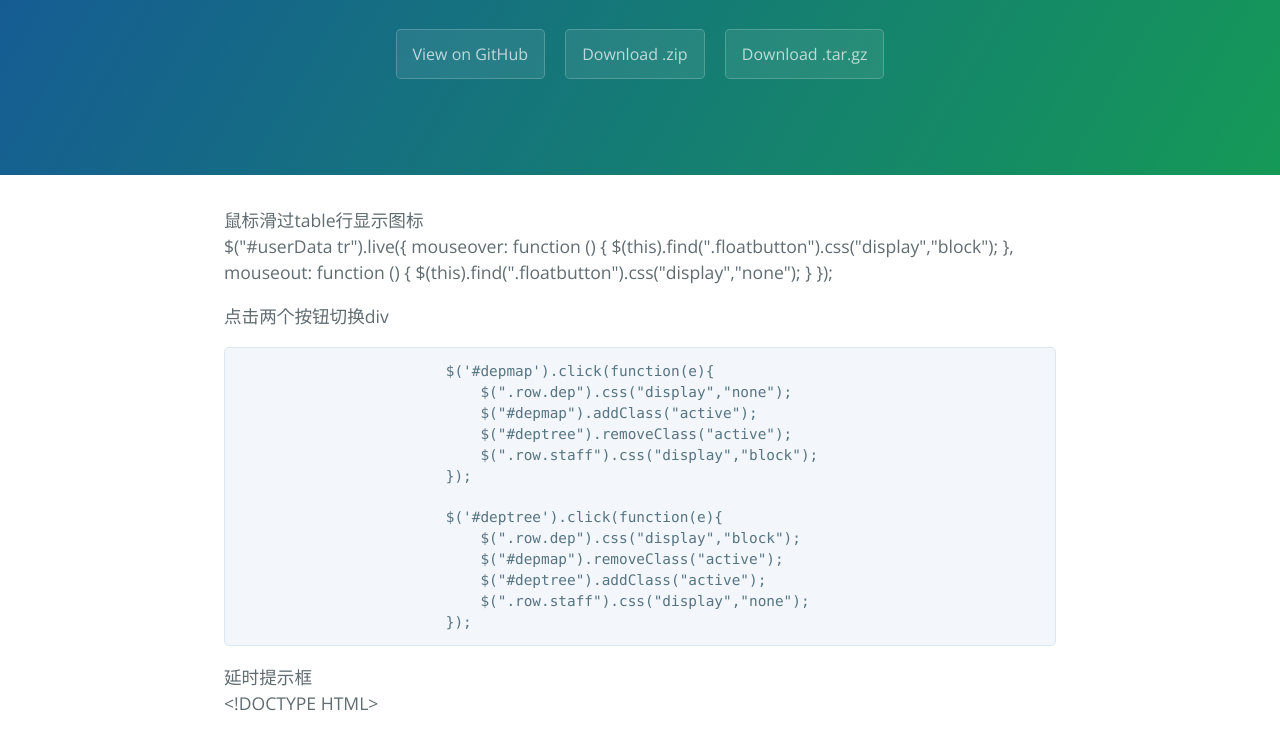
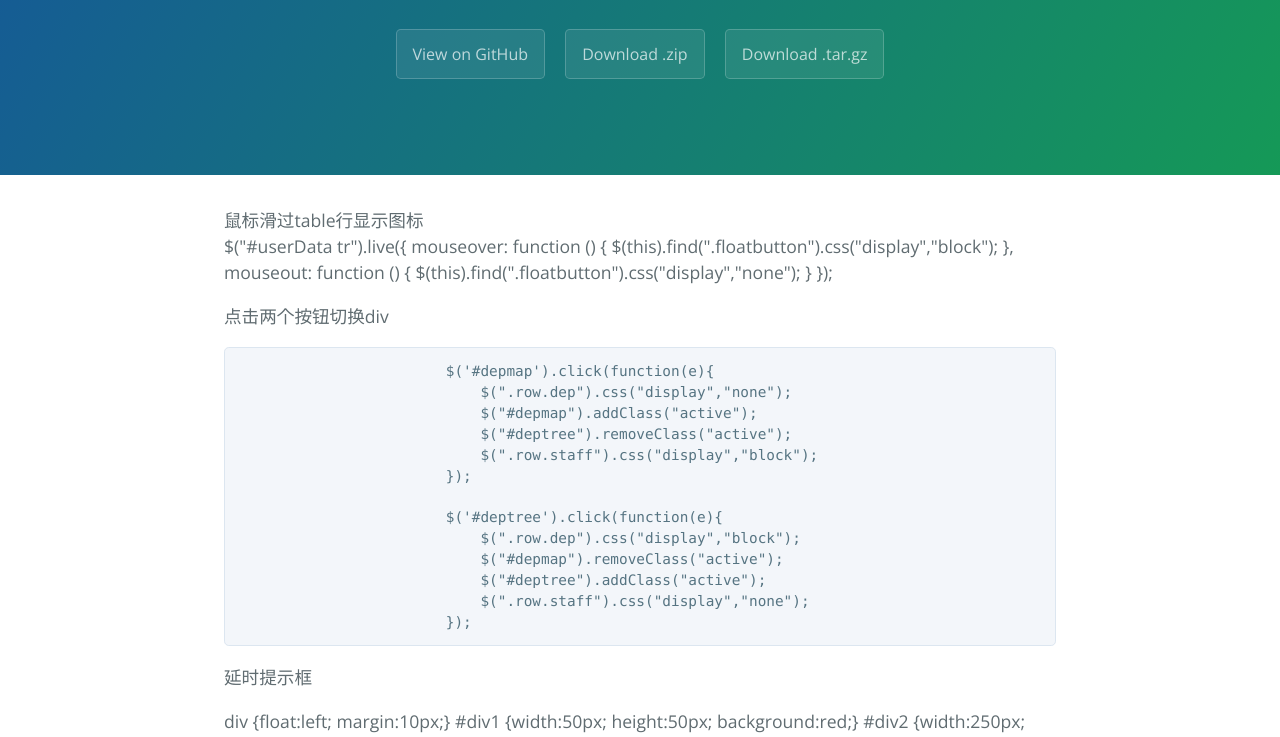
Before and after one commit to yiyexianchen/jsmodel, a plain HTML site: page index.html in a window 1280 px wide. Shown: the part 208-945 px from the top of the page. Drawn offline with nearby package versions, Linux system fonts and the light colour scheme.

Commit message:
Create gh-pages branch via GitHub

```diff
--- a/index.html
+++ b/index.html
@@ -46,12 +46,7 @@
                         });
 </code></pre>
 
-<p>延时提示框<br>
-&lt;!DOCTYPE HTML&gt;
-
-</p>
-
-鏃犳爣棰樻枃妗?/title&gt;
+<p>延时提示框   </p>
 
 
 div {float:left; margin:10px;}
@@ -69,8 +64,7 @@ div {float:left; margin:10px;}
 
 <div id="div2"></div>
 
-<p>
-</p>
+<p></p>
 
       <footer class="site-footer">
         <span class="site-footer-owner"><a href="https://github.com/yiyexianchen/jsmodel">Jsmodel</a> is maintained by <a href="https://github.com/yiyexianchen">yiyexianchen</a>.</span>
```
Also changed, not shown: params.json (+1 -1 lines).
